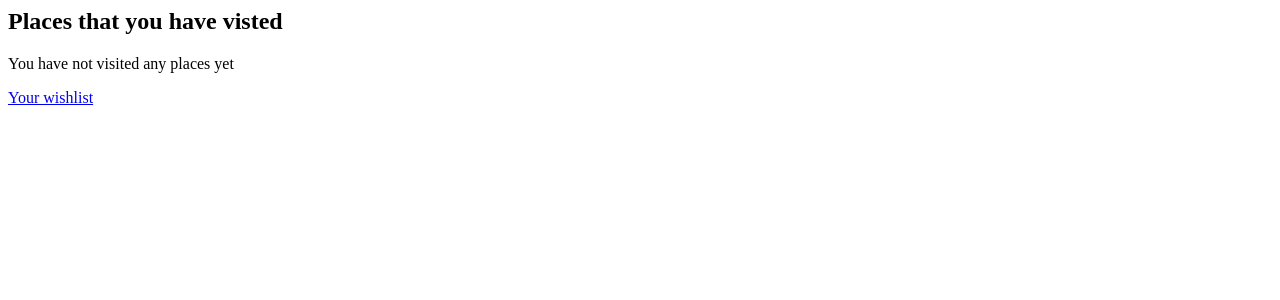
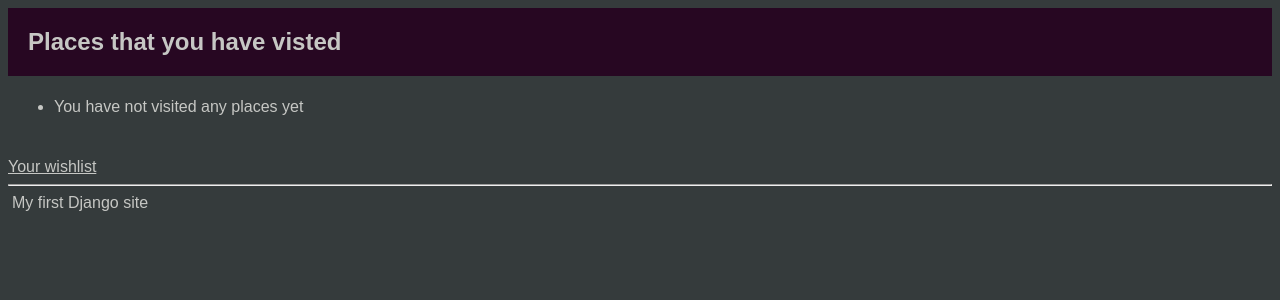
Before and after one commit to lplade/itec2905_lab7, a Django app: page /visited in a window 1280 px wide. Shown: the top 300 px of the page. Run offline with Django 3.2, Linux system fonts and the light colour scheme; data that the repository does not hold is empty.

Commit message:
slide 79

```diff
--- /dev/null
+++ b/wishlist/travel_wishlist/static/css/style.css
@@ -0,0 +1,42 @@
+body {
+  background-color: #353B3C;
+  color: #C6C7C4;
+    font-family: Arial, sans-serif;
+}
+
+h2 {
+  padding: 20px;
+  margin:0;
+  background-color: #270722;
+  color: #C6C7C4;
+}
+
+h3 {
+    margin: 10px 10px 10px 0;
+}
+
+p {
+  margin: 4px;
+}
+
+div {
+  padding: 6px;
+}
+
+input {
+  margin : 10px;
+}
+
+button {
+  background-color: #BCE27F;
+  border: none;
+}
+
+a {
+  display:block;
+  margin-top: 20px
+}
+
+a:link, a:visited {
+  color : #C6C7C4;
+}
--- /dev/null
+++ b/wishlist/travel_wishlist/templates/travel_wishlist/base.html
@@ -0,0 +1,17 @@
+{% load staticfiles %}
+<!DOCTYPE html>
+<html lang="en">
+<head>
+    <meta charset="UTF-8">
+    <title>Title</title>
+    <link rel="stylesheet" href="{% static 'css/style.css' %}"
+</head>
+<body>
+    {% block content %}
+    {% endblock %}
+
+    <hr>
+    <p>My first Django site</p>
+
+</body>
+</html>
--- a/wishlist/travel_wishlist/templates/travel_wishlist/visited.html
+++ b/wishlist/travel_wishlist/templates/travel_wishlist/visited.html
@@ -1,12 +1,21 @@
+{% extends 'travel_wishlist/base.html' %}
+{% block content %}
+
     <h2>Places that you have visted</h2>
 
+    <div>
+        <ul>
             {% for place in visited %}
                 <li>{{ place.name }}</li>
 
             {% empty %}
 
-    <p>You have not visited any places yet</p>
+                <li>You have not visited any places yet</li>
 
             {% endfor %}
+        </ul>
+    </div>
 
     <a href="{% url 'place_list' %}">Your wishlist</a>
+
+{% endblock %}
```
Also changed, not shown: wishlist/travel_wishlist/templates/travel_wishlist/wishlist.html (+18 -6 lines). Lines whose indentation alone changed are shown as unchanged.
